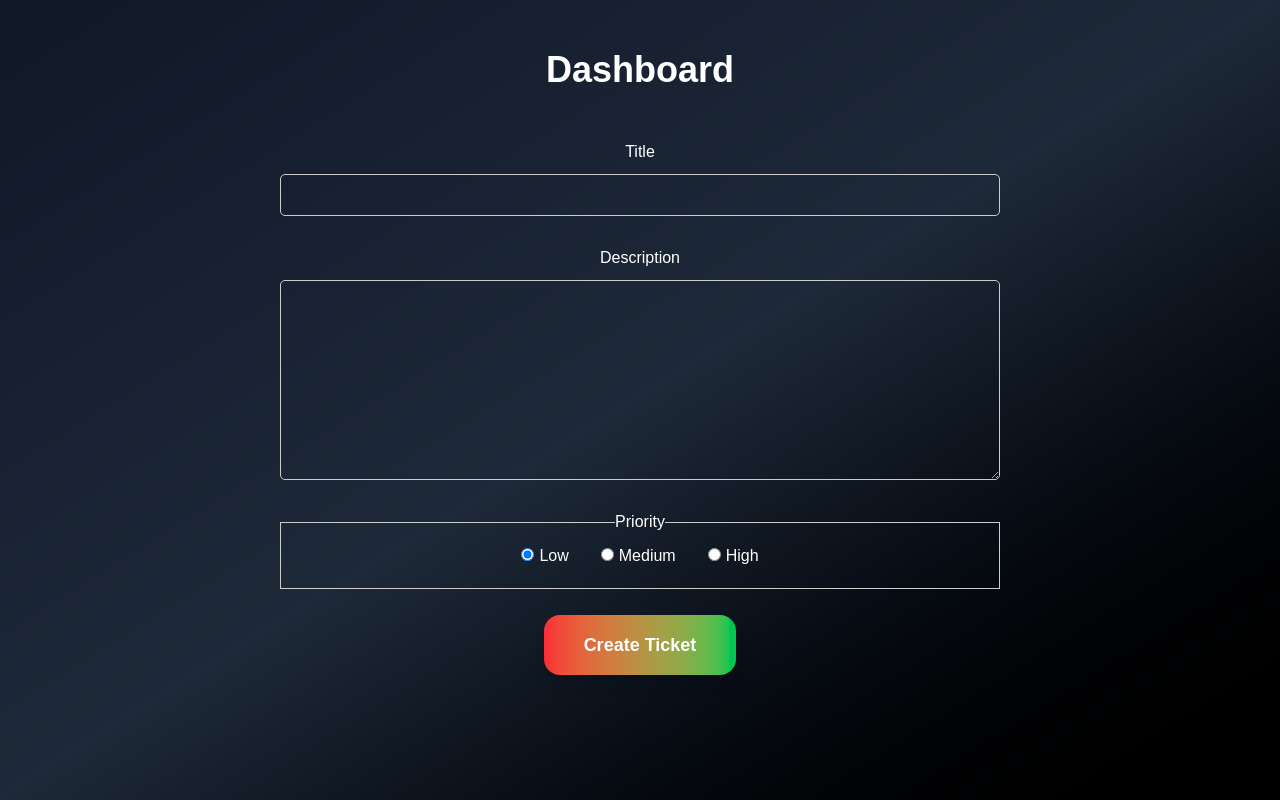
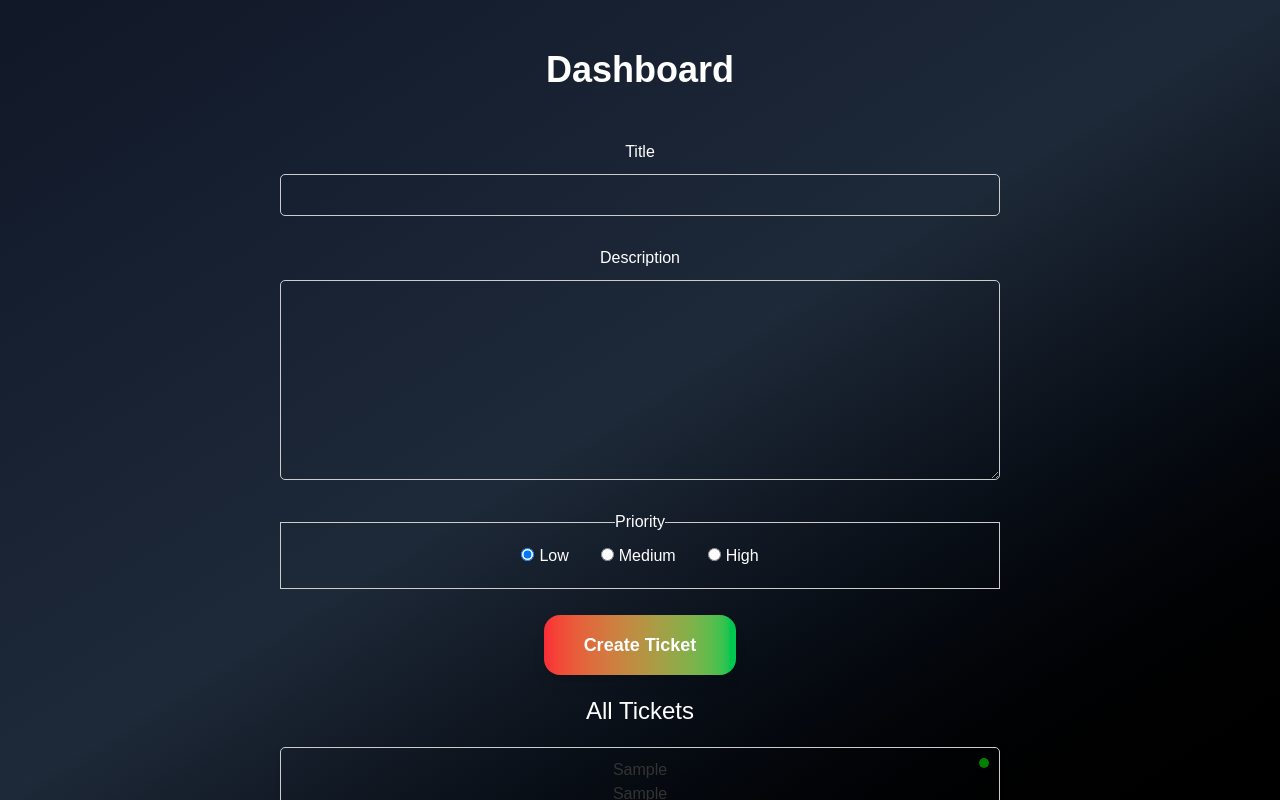
Before and after one commit to Alzubair98/bug-blaster, a React (Vite) app: page /dashboard in a window 1280 px wide. Both pictures are taken after typing "Sample", "Sample" into the empty fields and a click on the button "Create Ticket". Built offline with nearby package versions, Linux system fonts and the light colour scheme.

Commit message:
show ticket list

```diff
--- a/src/App.tsx
+++ b/src/App.tsx
@@ -11,7 +11,7 @@ export default function App() {
   return (
     <>
       <BrowserRouter>
-        <AppRouter dispatch={dispatch} />
+        <AppRouter dispatch={dispatch} state={state} />
       </BrowserRouter>
     </>
   );
--- a/src/pages/Dashboard.tsx
+++ b/src/pages/Dashboard.tsx
@@ -1,12 +1,15 @@
 import { useEffect, useRef } from "react";
 import gsap from "gsap";
 import TicketFrom from "../components/TicketForm";
-import type { Action } from "../reducers/ticketReducer";
+import type { Action, InitialState } from "../reducers/ticketReducer";
+import TicketList from "../components/TicketList";
 
 export default function Dashboard({
   dispatch,
+  state,
 }: {
   dispatch: React.Dispatch<Action>;
+  state: InitialState;
 }) {
   const containerRef = useRef<HTMLDivElement>(null);
   const textRef = useRef<HTMLParagraphElement>(null);
@@ -49,6 +52,14 @@ export default function Dashboard({
         </h1>
 
         <TicketFrom ref={formRef} dispatch={dispatch} />
+
+        {state.tickets.length > 0 && (
+          <div>
+            <h2 className="mt-5 text-white text-2xl"> All Tickets</h2>
+
+            <TicketList tickets={state.tickets} dispatch={dispatch} />
+          </div>
+        )}
       </div>
     </div>
   );
--- a/src/routes/AppRouter.tsx
+++ b/src/routes/AppRouter.tsx
@@ -2,18 +2,23 @@ import { Routes, Route } from "react-router-dom";
 import NotFoundPage from "../pages/NotFoundPage";
 import HomePage from "../pages/HomePage";
 import Dashboard from "../pages/dashboard";
-import type { Action } from "../reducers/ticketReducer";
+import type { Action, InitialState } from "../reducers/ticketReducer";
 
 export default function AppRouter({
   dispatch,
+  state,
 }: {
   dispatch: React.Dispatch<Action>;
+  state: InitialState;
 }) {
   return (
     <Routes>
       <Route path="/" element={<HomePage />} />
       <Route path="*" element={<NotFoundPage />} />
-      <Route path="/dashboard" element={<Dashboard dispatch={dispatch} />} />
+      <Route
+        path="/dashboard"
+        element={<Dashboard dispatch={dispatch} state={state} />}
+      />
     </Routes>
   );
 }
```
